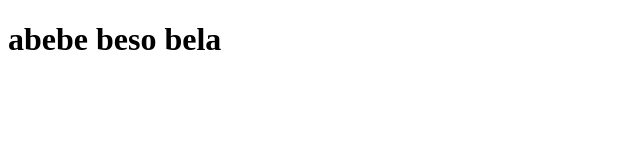
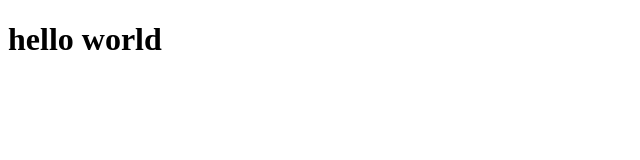
Before and after one commit to tesfa373/Thefirst, a plain HTML site: page index.html in a window 1280 px wide. Shown: the whole page, without its empty margins (0-640 px from the left). Drawn offline with Linux system fonts and the light colour scheme.

Commit message:
change the content of h1

```diff
--- a/index.html
+++ b/index.html
@@ -6,6 +6,6 @@
     <title>Document</title>
   </head>
   <body>
-    <h1>abebe beso bela</h1>
+    <h1>hello world</h1>
   </body>
 </html>
```
